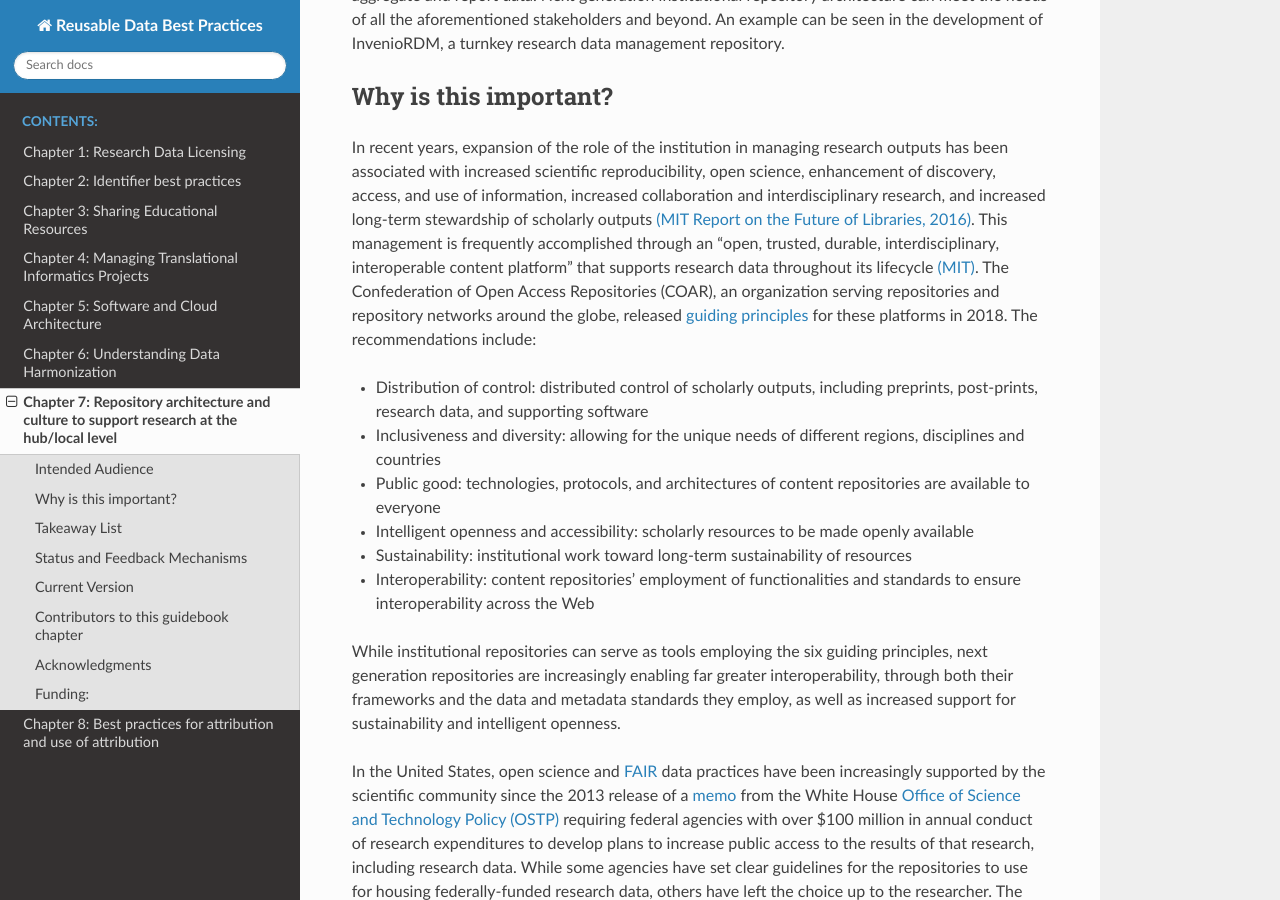
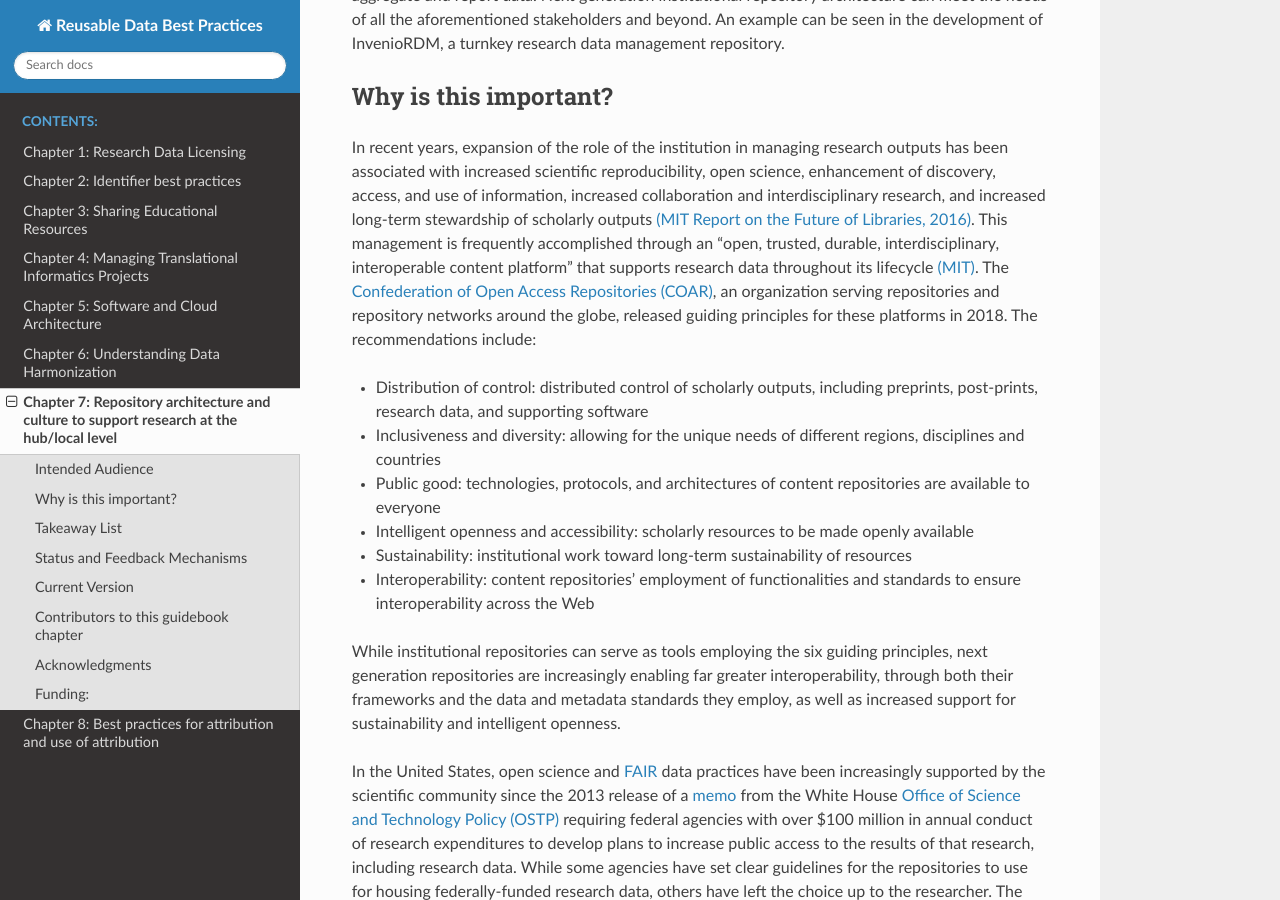
Before and after one commit to data2health/informatics-playbook, a Sphinx documentation site: the page built from docs/chapters/chapter_7.md, in a window 1280 px wide and 900 px high, scrolled down 437 px. Built offline with Sphinx 7.4.7 and the Read the Docs theme 2.0.0, drawn with Linux system fonts in a browser that asks for light colours.

```diff
--- a/docs/chapters/chapter_7.md
+++ b/docs/chapters/chapter_7.md
@@ -6,7 +6,7 @@ This guidance is intended for academic institutional repository stakeholders, su
 
 ## Why is this important?
 
-In recent years, expansion of the role of the institution in managing research outputs has been associated with increased scientific reproducibility, open science, enhancement of discovery, access, and use of information, increased collaboration and interdisciplinary research, and increased long-term stewardship of scholarly outputs [(MIT Report on the Future of Libraries, 2016)](https://future-of-libraries.mit.edu/). This management is frequently accomplished through an “open, trusted, durable, interdisciplinary, interoperable content platform” that supports research data throughout its lifecycle [(MIT)](https://future-of-libraries.mit.edu/). The Confederation of Open Access Repositories (COAR), an organization serving repositories and repository networks around the globe, released [guiding principles](https://www.coar-repositories.org/news-updates/what-we-do/next-generation-repositories/) for these platforms in 2018. The recommendations include:
+In recent years, expansion of the role of the institution in managing research outputs has been associated with increased scientific reproducibility, open science, enhancement of discovery, access, and use of information, increased collaboration and interdisciplinary research, and increased long-term stewardship of scholarly outputs [(MIT Report on the Future of Libraries, 2016)](https://future-of-libraries.mit.edu/). This management is frequently accomplished through an “open, trusted, durable, interdisciplinary, interoperable content platform” that supports research data throughout its lifecycle [(MIT)](https://future-of-libraries.mit.edu/). The [Confederation of Open Access Repositories (COAR)](https://www.coar-repositories.org/news-updates/what-we-do/next-generation-repositories/), an organization serving repositories and repository networks around the globe, released guiding principles for these platforms in 2018. The recommendations include:
 
 * Distribution of control: distributed control of scholarly outputs, including preprints, post-prints, research data, and supporting software
 * Inclusiveness and diversity: allowing for the unique needs of different regions, disciplines and countries
```
